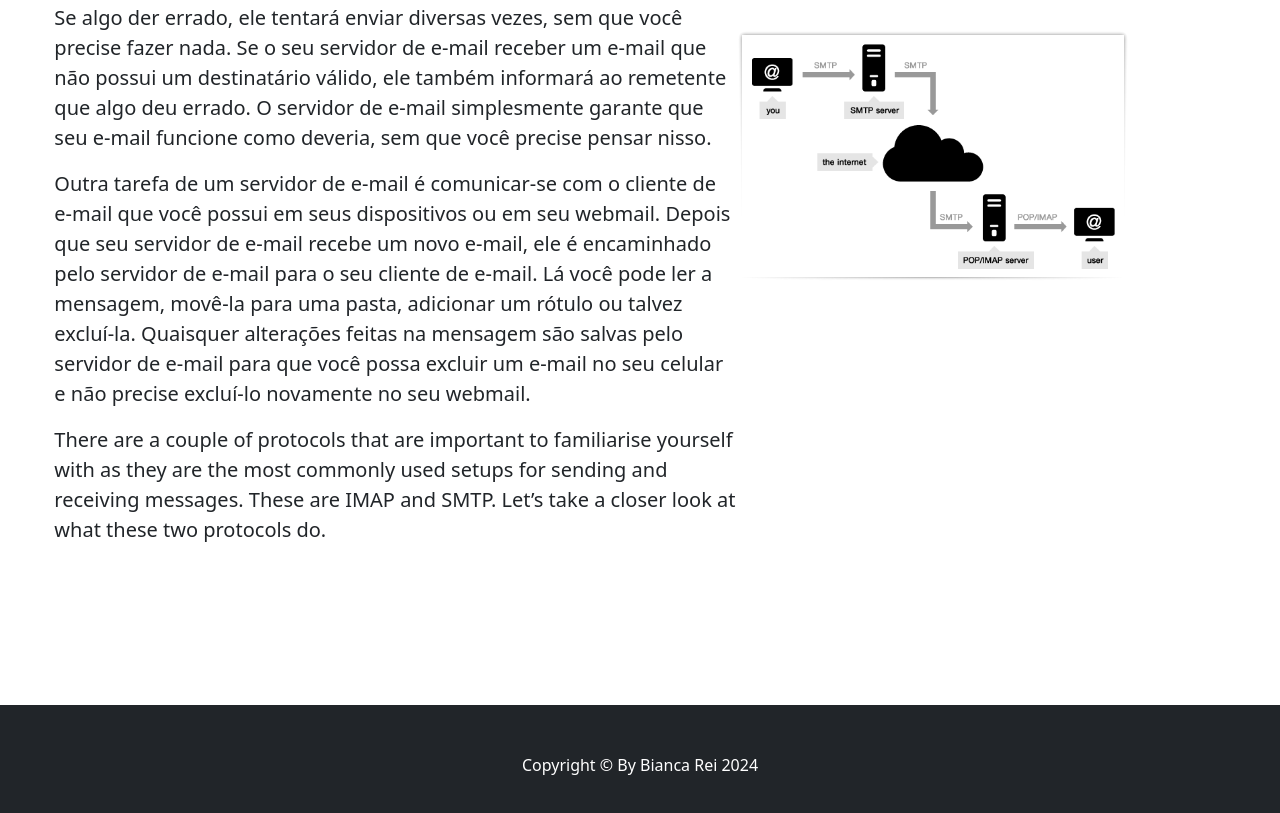
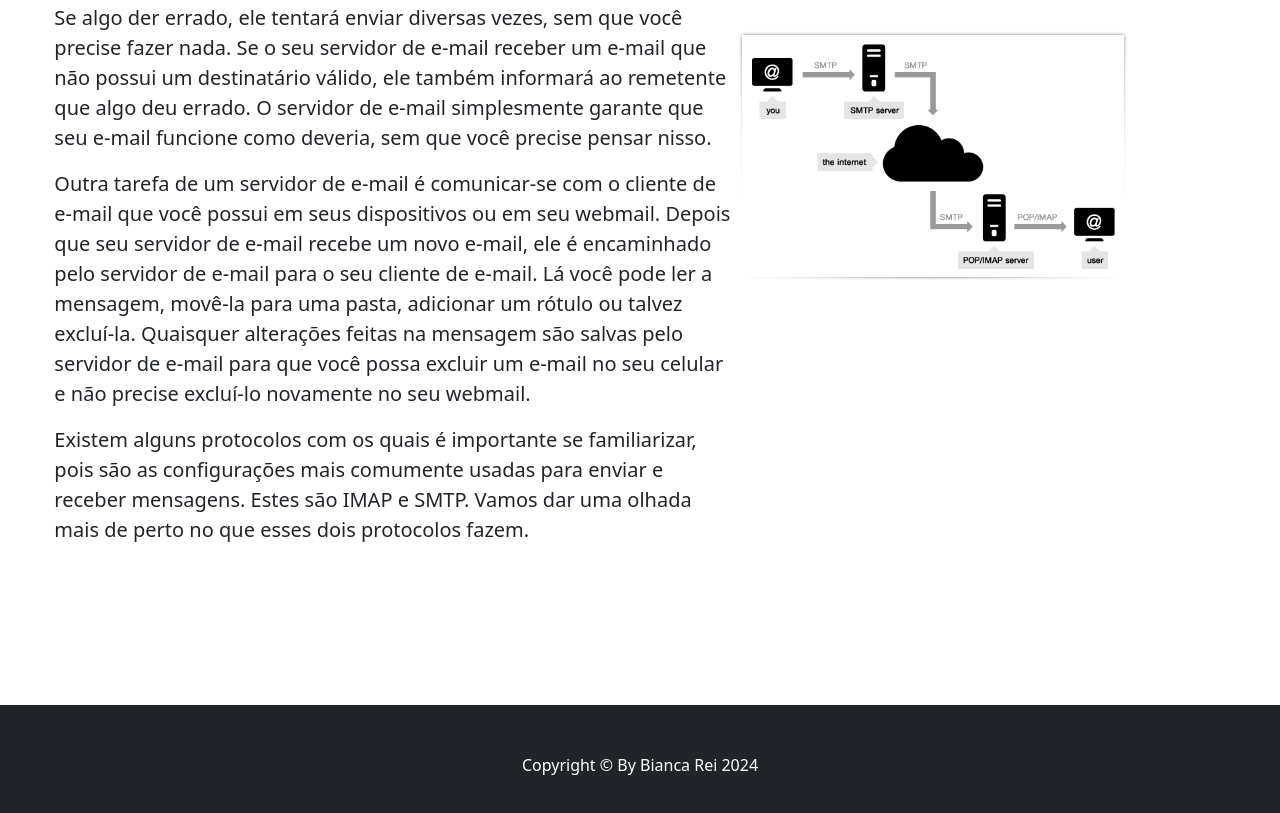
Before and after one commit to Biancarei2007/Servers, a plain HTML site: page index.html in a window 1280 px wide. Shown: the part 2729-3542 px from the top of the page. Drawn offline with nearby package versions, Linux system fonts and the light colour scheme.

Commit message:
correção de um erro

```diff
--- a/index.html
+++ b/index.html
@@ -70,7 +70,7 @@
                             <p class="lead">Email server é um sistema de computador configurado com os aplicativos necessários para enviar e receber e-mails. O servidor de correio é o hardware central de um processo complexo que envolve múltiplas redes e protocolos de comunicação da Internet, que são as regras através das quais diferentes sistemas online se comunicam entre si.</p>
                             <p class="lead">Se algo der errado, ele tentará enviar diversas vezes, sem que você precise fazer nada. Se o seu servidor de e-mail receber um e-mail que não possui um destinatário válido, ele também informará ao remetente que algo deu errado. O servidor de e-mail simplesmente garante que seu e-mail funcione como deveria, sem que você precise pensar nisso.</p>
                             <p class="lead">Outra tarefa de um servidor de e-mail é comunicar-se com o cliente de e-mail que você possui em seus dispositivos ou em seu webmail. Depois que seu servidor de e-mail recebe um novo e-mail, ele é encaminhado pelo servidor de e-mail para o seu cliente de e-mail. Lá você pode ler a mensagem, movê-la para uma pasta, adicionar um rótulo ou talvez excluí-la. Quaisquer alterações feitas na mensagem são salvas pelo servidor de e-mail para que você possa excluir um e-mail no seu celular e não precise excluí-lo novamente no seu webmail.</p>
-                            <p class="lead">There are a couple of protocols that are important to familiarise yourself with as they are the most commonly used setups for sending and receiving messages. These are IMAP and SMTP. Let’s take a closer look at what these two protocols do.</p>
+                            <p class="lead">Existem alguns protocolos com os quais é importante se familiarizar, pois são as configurações mais comumente usadas para enviar e receber mensagens. Estes são IMAP e SMTP. Vamos dar uma olhada mais de perto no que esses dois protocolos fazem.</p>
                         </div>
                         <div class="col-lg-4 text-center">
                             <div class="d-inline-block">
```
